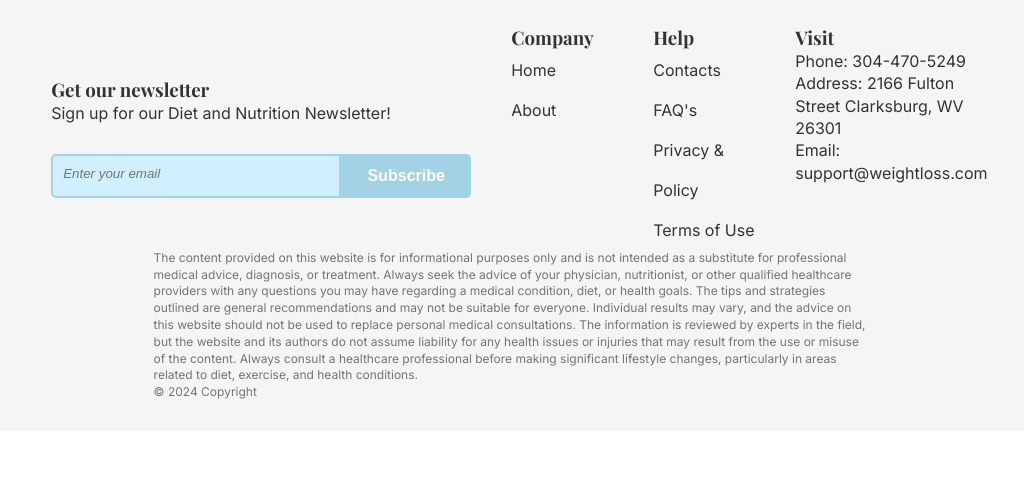
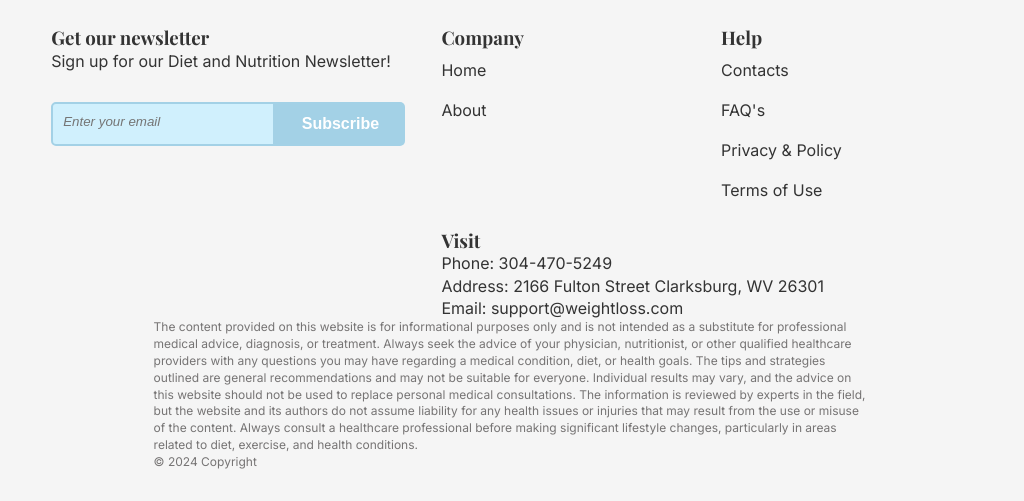
Before and after one commit to vtomovaa/10-tips-for-weight-loss, a plain HTML site: page index.html in a window 1024 px wide. Shown: the part 5692-6193 px from the top of the page. Before the commit the page ends 6123 px from the top, so only its background shows below. Drawn offline with nearby package versions, Linux system fonts and the light colour scheme; a web font is replaced by a local one.

Commit message:
Fix footer layout for tablet and desktop widths

```diff
--- a/css/style.css
+++ b/css/style.css
@@ -853,3 +853,26 @@ textarea:focus {
         width: 100%;
     }
 }
+
+@media screen and (min-width: 769px) and (max-width: 1200px) {
+    .footer {
+        width: 90%;
+        grid-template-columns: minmax(260px, 0.8fr) minmax(0, 1.2fr);
+        align-items: start;
+        column-gap: 36px;
+    }
+
+    .footer-cont {
+        grid-template-columns: repeat(2, minmax(0, 1fr));
+        gap: 20px 28px;
+    }
+
+    .footer-cont .links:last-child {
+        grid-column: 1 / -1;
+    }
+
+    .footer-cont a,
+    .footer-cont p {
+        overflow-wrap: anywhere;
+    }
+}
```
